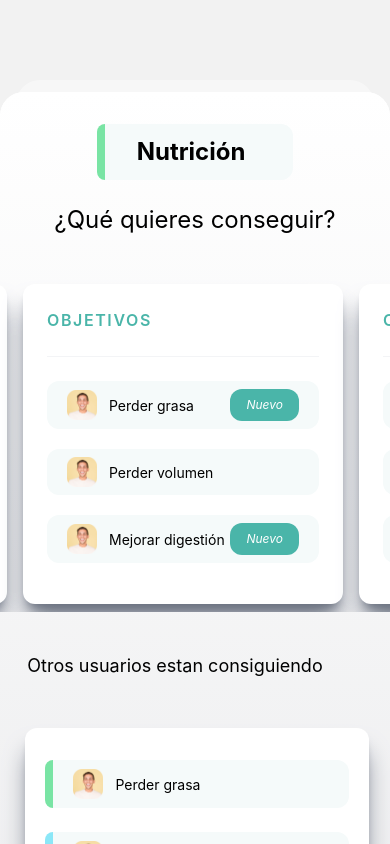
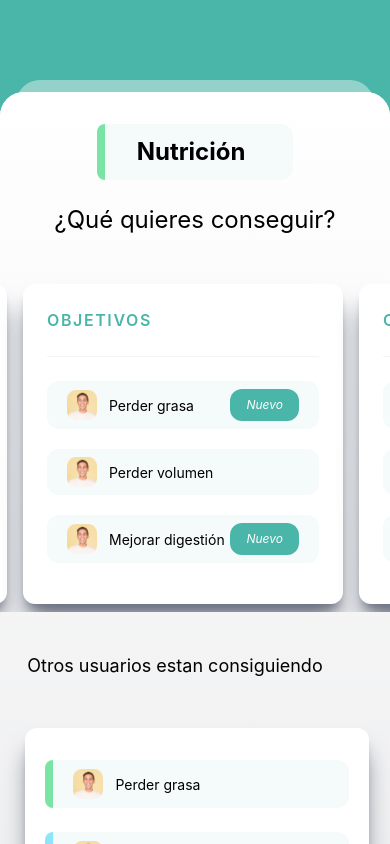
Before and after one commit to albamont05/hacktua, a React Native app: screen /Nutrition in a window 390 px wide. Shown: the top 844 px of the page. Built offline with nearby package versions, Linux system fonts and the light colour scheme.

Commit message:
fixed bug in background

```diff
--- a/screens/Nutrition.js
+++ b/screens/Nutrition.js
@@ -11,7 +11,7 @@ export default function NutritionScreen({ navigation }) {
     });
 
     return (
-        <View className="flex-1 bg-background-ark">
+        <View className="flex-1 bg-background-dark">
             <SafeAreaView className="flex-1">
                 <ScrollView className="flex-1">
                     <View
```
